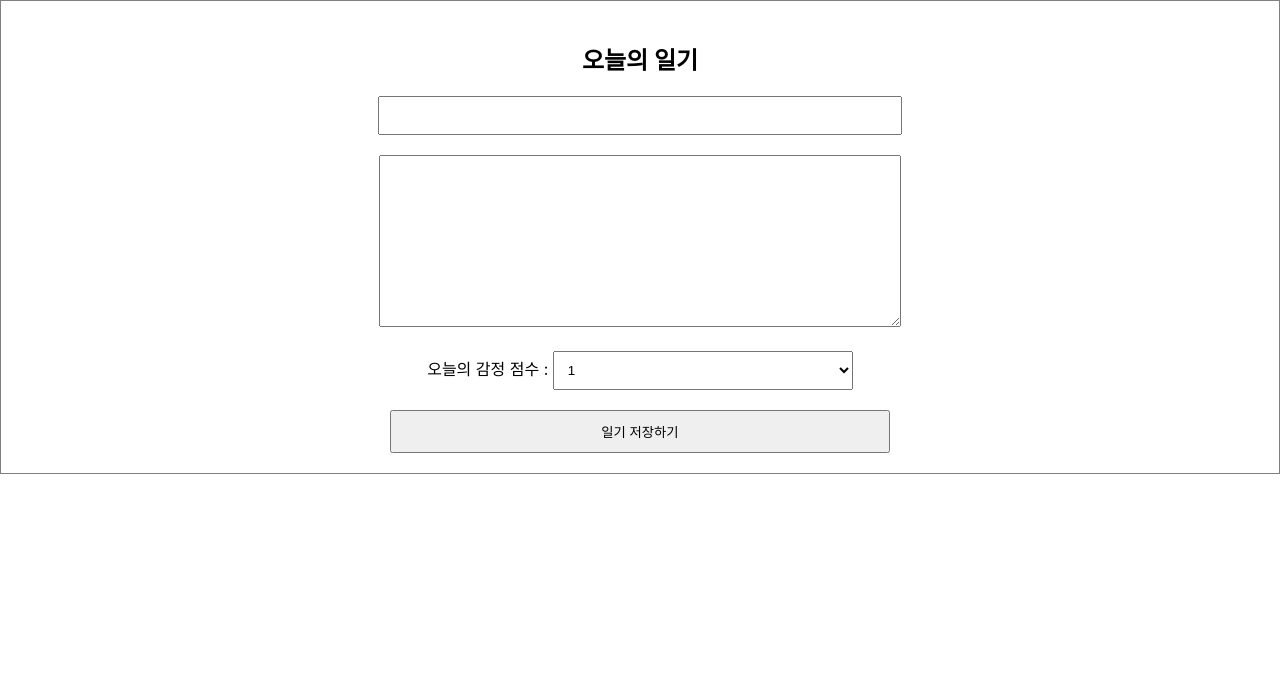
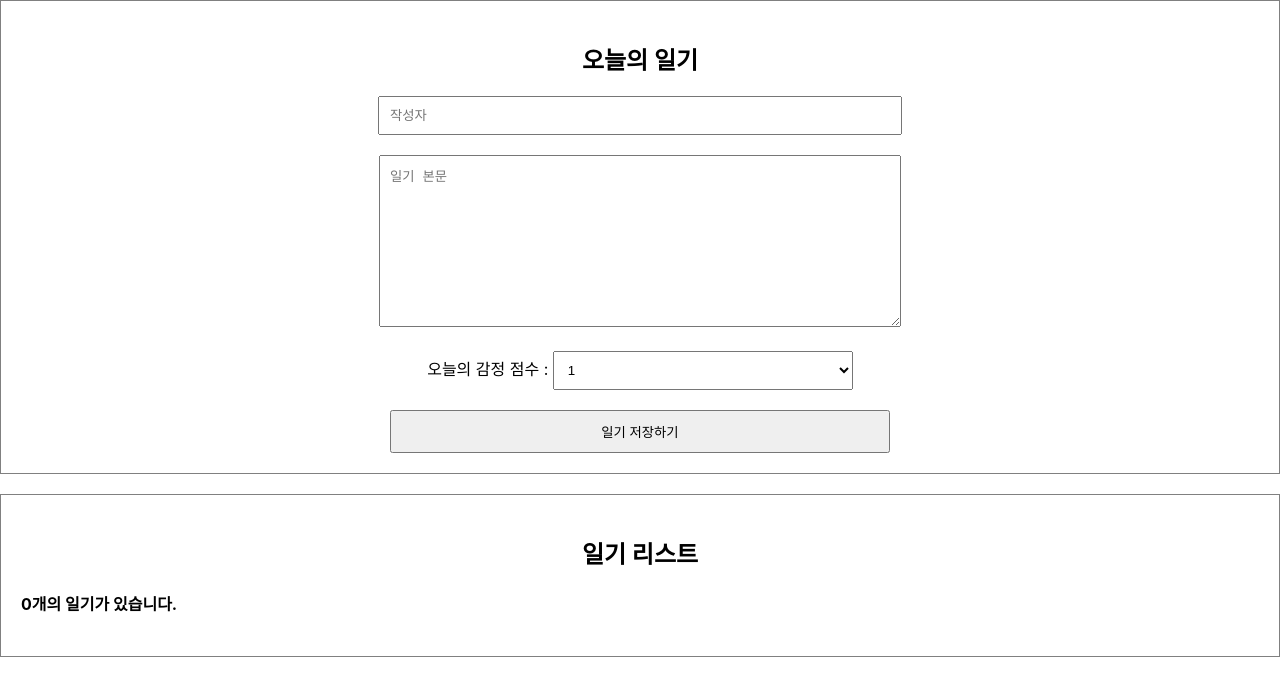
Before and after one commit to hoooooojjjj/https---github.com-hoooooojjjj-simple-diary, a React (Create React App) app: page / in a window 1280 px wide. Shown: the top 696 px of the page. Built offline with nearby package versions, Linux system fonts and the light colour scheme.

Commit message:
사용자 데이터 렌더링 - 데이터 추가

```diff
--- a/src/App.css
+++ b/src/App.css
@@ -25,3 +25,37 @@
   padding: 10px;
   cursor: pointer;
 }
+
+/* List */
+.DiaryList {
+border: 1px solid gray;
+padding: 20px;
+margin-top: 20px;
+}
+
+.DiaryList h2 {
+  text-align: center;
+}
+
+/* item */
+.DiaryItem{
+  background-color: rgb(240, 240, 240);
+  margin-bottom: 10px;
+  padding: 20px;
+}
+
+.DiaryItem .info {
+  border-bottom: 1px solid gray;
+  padding-bottom: 10px;
+  margin-bottom: 10px;
+}
+
+.DiaryItem .date {
+  color : gray;
+}
+
+.DiaryItem .content {
+  font-weight: bold;
+  margin-bottom: 30px;
+  margin-top: 30px;
+}
--- a/src/App.js
+++ b/src/App.js
@@ -1,9 +1,28 @@
 import './App.css';
 import DiaryEditor from './DiaryEdtor';
+import DiaryList from './DiaryList';
+import { useRef, useState } from 'react';
 function App() {
+  const [diaryDatas, setdiaryDatas] = useState([]);
+
+  const diaryDatasId = useRef(0);
+
+  const onCreate = (author,content,emotion)=>{
+    const created_date = new Date().getTime();
+    const newItem = {
+      author,
+      content,
+      emotion,
+      created_date,
+      id : diaryDatasId.current,
+    }
+    diaryDatasId.current += 1;
+    setdiaryDatas([newItem,...diaryDatas]);
+  }
   return (
     <div className="App">
-      <DiaryEditor/>
+      <DiaryEditor onCreate ={onCreate}/>
+      <DiaryList  diaryData={diaryDatas}/>
     </div>
   );
 }
--- a/src/DiaryEdtor.js
+++ b/src/DiaryEdtor.js
@@ -1,6 +1,8 @@
-import { useState } from "react";
+import { useRef, useState } from "react";
 
-const DiaryEditor = ()=>{
+const DiaryEditor = ({onCreate})=>{
+    const authorInput = useRef();
+    const contentText = useRef();
 
     // 상태 변화 과정이 동일하다면 묶어줄 수 있다.
     const [state,setstate] = useState({
@@ -8,6 +10,7 @@
         content : "",
         emotion : 1,
     }); // 초깃값으로 객체를 전달한다. 이 객체는 state에 할당됨.
+
 
     const onChanges = (e)=>{
         setstate({
@@ -17,18 +20,39 @@
     }
 
     const handleSubmit = ()=>{
-        console.log(state);
-
+        if(state.author.length < 1){
+            authorInput.current.focus();
+            authorInput.current.placeholder = "작성자를 입력해주세요!"
+            return;
+        }
+        if(state.content.length < 5){
+            contentText.current.focus();
+            contentText.current.placeholder = "일기 본문을 입력해주세요!"
+            return;
+        }
+        // state.id = Date.now(); // 고유 id 추가
+        // state.created_date = new Date().getTime(); // 입력한 시간 추가
+        // setdiaryData(diaryData.concat(state)); // 기존 배열에 입력한 새로운 배열 추가
+        // setstate({ // 입력한 새로운 배열 데이터를 diaryData로 보낸 후 초기화하여 input 입력값 초기화
+        //     author : "",
+        //     content : "",
+        //     emotion : 1,
+        // });
+        onCreate(state.author, state.content, state.emotion);
+        setstate({ // 입력한 새로운 배열 데이터를 diaryData로 보낸 후 초기화하여 input 입력값 초기화
+            author : "",
+            content : "",
+            emotion : 1,
+        });
     }
-
     return (
     <div className="DiaryEditor">
         <h2>오늘의 일기</h2>
         <div>
-            <input name="author" value={state.author} onChange={onChanges}/>
+            <input placeholder="작성자" ref={authorInput} name="author" value={state.author} onChange={onChanges}/>
         </div>
         <div>
-            <textarea name="content" value={state.content} onChange={onChanges}/>
+            <textarea placeholder="일기 본문" ref={contentText} name="content" value={state.content} onChange={onChanges}/>
         </div>
         <div>
             <span>오늘의 감정 점수 : </span>
--- /dev/null
+++ b/src/DiaryItem.js
@@ -0,0 +1,19 @@
+const DiaryItem = ({author,content,emotion,created_date})=>{
+    return(
+        <div className="DiaryItem">
+            <div className="info">
+            <span >
+                작성자 : {author} | 감정 점수 : {emotion}
+            </span>
+            <br/>
+            <span className="date">
+                {new Date(created_date).toLocaleString()}
+            </span>
+            </div>
+            <br/>
+            <div>{content}</div>
+        </div>
+    )
+}
+
+export default DiaryItem;
--- /dev/null
+++ b/src/DiaryList.js
@@ -0,0 +1,22 @@
+import DiaryItem from "./DiaryItem";
+
+const DiaryList = ({diaryData})=>{
+    return (
+        <div className="DiaryList">
+            <div>
+                <h2>일기 리스트</h2>
+                <h4>{diaryData.length}개의 일기가 있습니다.</h4>
+            </div>
+        <div>
+            {diaryData.map((item)=>( // jsx에 배열도 들어갈 수 있다. -> {[]} 가능 => 배열을 html에 렌더링할 수 있음
+                <DiaryItem key={item.id} {...item}/>
+            ))}
+        </div>
+        </div>
+    )
+}
+DiaryList.defaultProps = { // props가 undefined인 경우 디폴트 값 설정
+    diaryData : [],
+};
+
+export default DiaryList;
```
Also changed, not shown: 1 other file (tests, documents, lock files or other folders).
